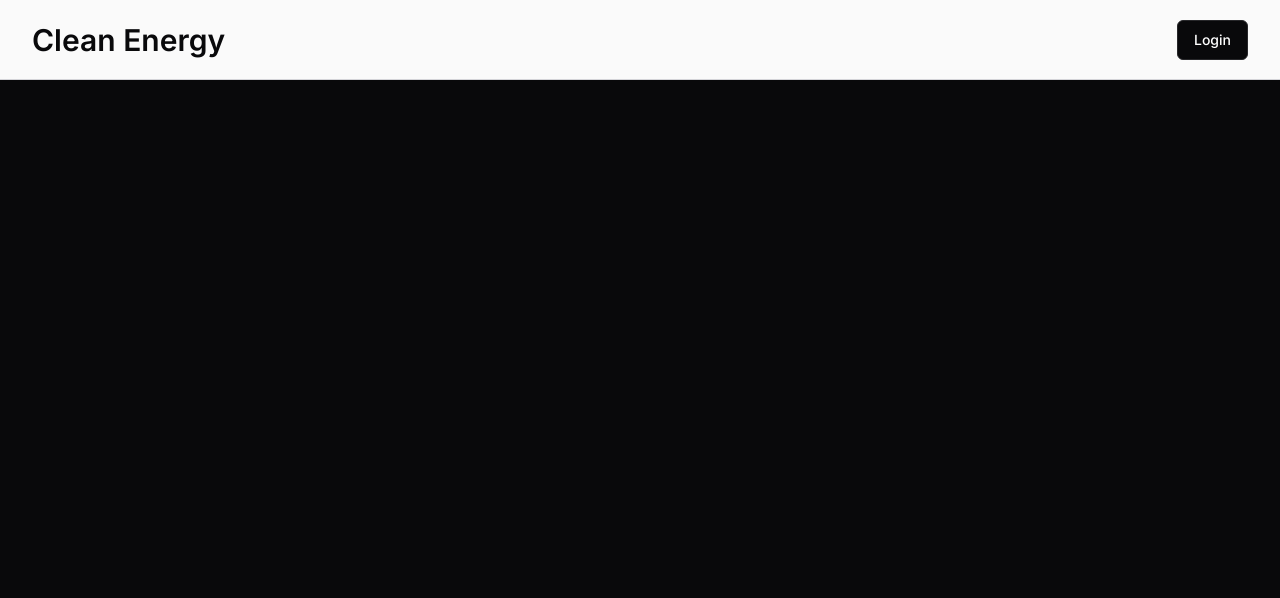
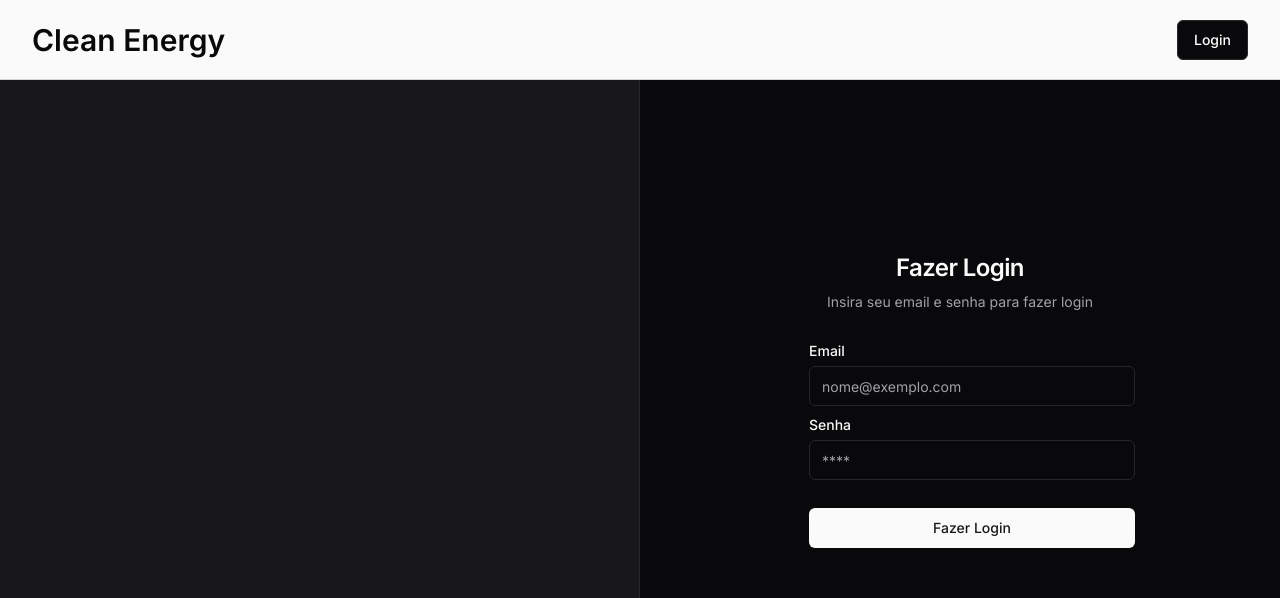
Before and after one commit to MarcoarCarleti/clean-energy, a Next.js app: page /login in a window 1280 px wide. Before the commit this address had no page. Shown: the top 598 px of the page. Built offline with nearby package versions, Linux system fonts and the light colour scheme; no server answers.

Commit message:
feat: add nextauth login

```diff
--- /dev/null
+++ b/app/(public)/login/layout.tsx
@@ -0,0 +1,24 @@
+import { getServerSession } from "next-auth";
+import { ReactNode } from "react";
+import { redirect } from "next/navigation";
+import { Metadata } from "next/types";
+import { headers } from "next/headers";
+import { authOptions } from "../../../lib/auth";
+
+interface PriateLayoutProps {
+  children: ReactNode;
+}
+
+export const metadata: Metadata = {
+  title: "Recuperium - Login",
+};
+
+export default async function PrivateLayout({ children }: PriateLayoutProps) {
+  const session = await getServerSession(authOptions);
+
+  if (session) {
+    redirect("/admin");
+  }
+
+  return <>{children}</>;
+}
--- /dev/null
+++ b/app/(public)/login/page.tsx
@@ -0,0 +1,121 @@
+"use client";
+
+import { Label } from "@/components/ui/label";
+import { Input } from "@/components/ui/input";
+import { Button, buttonVariants } from "@/components/ui/button";
+import Link from "next/link";
+import { cn } from "@/lib/utils";
+import {
+  FormEvent,
+  FormEventHandler,
+  useEffect,
+  useState,
+  useTransition,
+} from "react";
+import { useRouter } from "next/navigation";
+import { CommandIcon } from "lucide-react";
+import { signIn } from "next-auth/react";
+import { useToast } from "@/components/ui/use-toast";
+import LoadingSpinner from "@/components/loading-spinner";
+
+const Login = () => {
+  const [name, setName] = useState("");
+  const [password, setPassword] = useState("");
+  const [error, setError] = useState<boolean>(false);
+  const [pending, startTransition] = useTransition();
+
+  const { toast } = useToast();
+  const router = useRouter()
+
+  const handleLogin = async (e: FormEvent<HTMLFormElement>) => {
+    e.preventDefault();
+
+    await startTransition(async () => {
+      setError(false);
+      const login = await signIn("credentials", {
+        name,
+        password,
+        redirect: false
+      });
+
+      if (login?.status !== 200) {
+        setError(true);
+        toast({
+          variant: "destructive",
+          title: "Erro",
+          description: "Email ou senha incorretos.",
+        });
+        return;
+      }
+
+      router.push('/admin')
+
+    });
+  };
+
+  return (
+    <div className="flex w-full h-screen">
+      <div className="w-1/2 text-white lg:flex hidden  bg-zinc-900 dark:border-r gap-2" />
+
+      <div className="flex lg:w-1/2 w-full flex-row-reverse relative">
+        <div className="flex mx-auto content-center flex-wrap">
+          <div className="mx-auto flex w-full flex-col lg:space-x-6 sm:w-[350px]">
+            <div className="flex flex-col space-y-2 text-center pb-8">
+              <h1 className="text-2xl font-semibold tracking-tight">
+                Fazer Login
+              </h1>
+              <p className="text-sm text-muted-foreground">
+                Insira seu email e senha para fazer login
+              </p>
+            </div>
+            <div className="grid gap-6">
+              <form onSubmit={handleLogin}>
+                <div className="grid gap-3">
+                  <div className="grid gap-2">
+                    <Label htmlFor="email">Email</Label>
+                    <Input
+                      name="email"
+                      placeholder="nome@exemplo.com"
+                      value={name}
+                      onChange={(e) => {
+                        if (error) {
+                          setError(false);
+                        }
+
+                        setName(e.target.value);
+                      }}
+                      className={cn("", error && "text-red-500")}
+                    />
+                  </div>
+
+                  <div className="grid gap-2">
+                    <Label htmlFor="password">Senha</Label>
+                    <Input
+                      type="password"
+                      placeholder="****"
+                      value={password}
+                      onChange={(e) => {
+                        if (error) {
+                          setError(false);
+                        }
+
+                        setPassword(e.target.value);
+                      }}
+                      className={cn("", error && "text-red-500")}
+                    />
+                  </div>
+
+                  <Button className="mt-4" type="submit" disabled={pending}>
+                    {pending ? <LoadingSpinner /> : "Fazer Login"}
+                  </Button>
+                </div>
+              </form>
+            </div>
+          </div>
+        </div>
+      </div>
+    </div>
+  );
+};
+
+export default Login;
--- /dev/null
+++ b/app/api/auth/[...nextauth]/route.ts
@@ -0,0 +1,6 @@
+import NextAuth from "next-auth/next";
+import { authOptions } from "../../../../lib/auth";
+
+const handler = NextAuth(authOptions);
+
+export { handler as GET, handler as POST };
--- a/app/layout.tsx
+++ b/app/layout.tsx
@@ -2,6 +2,8 @@ import type { Metadata } from "next";
 import { Inter } from "next/font/google";
 import "./globals.css";
 import { Header } from "@/components/header/header";
+import { Toaster } from "@/components/ui/toaster";
+import AuthProvider from "./providers/auth";
 
 const inter = Inter({ subsets: ["latin"] });
 
@@ -18,8 +20,11 @@ export default function RootLayout({
   return (
     <html lang="en" className="dark">
       <body className={inter.className}>
-        <Header />
-        {children}
+        <AuthProvider>
+          <Toaster />
+          <Header />
+          {children}
+        </AuthProvider>
       </body>
     </html>
   );
--- /dev/null
+++ b/app/providers/auth.tsx
@@ -0,0 +1,7 @@
+"use client";
+
+import { SessionProvider, SessionProviderProps } from "next-auth/react";
+
+export default function AuthProvider({ children }: SessionProviderProps) {
+  return <SessionProvider>{children}</SessionProvider>;
+}
--- a/components/header/header.tsx
+++ b/components/header/header.tsx
@@ -1,10 +1,20 @@
+"use client";
+
+import { signIn } from "next-auth/react";
 import { Button } from "../ui/button";
+import Link from "next/link";
 
 export const Header = () => {
   return (
     <div className="flex h-20 bg-foreground text-background border-b fixed w-screen border-b-zinc-300 justify-between items-center px-8">
-      <span className="font-semibold text-3xl">Clean Energy</span>
-      <Button variant={"outline"} className="text-white">
+      <Link href={"/"}>
+        <span className="font-semibold text-3xl">Clean Energy</span>
+      </Link>
+      <Button
+        variant={"outline"}
+        className="text-white"
+        onClick={() => signIn()}
+      >
         Login
       </Button>
     </div>
--- /dev/null
+++ b/components/loading-spinner.tsx
@@ -0,0 +1,7 @@
+import { LoaderCircleIcon } from "lucide-react";
+
+const LoadingSpinner = () => {
+    return ( <LoaderCircleIcon className="animate-spin"/> );
+}
+
+export default LoadingSpinner;
--- /dev/null
+++ b/lib/auth.ts
@@ -0,0 +1,47 @@
+import { prismaClient } from "./prisma";
+import { PrismaAdapter } from "@auth/prisma-adapter";
+import { NextAuthOptions } from "next-auth";
+import { Adapter } from "next-auth/adapters";
+import CredentialsProvider from "next-auth/providers/credentials";
+import GoogleProvider from "next-auth/providers/google";
+import bcrypt from 'bcrypt'
+
+export const authOptions: NextAuthOptions = {
+    session: {
+      strategy: "jwt",
+    },
+    adapter: PrismaAdapter(prismaClient) as Adapter,
+    providers: [
+      CredentialsProvider({
+        type: "credentials",
+        credentials: {},
+        async authorize(credentials, req) {
+          const { name, password } = credentials as {
+            name: string;
+            password: string;
+          };
+
+          const user = await prismaClient.user.findFirst({
+            where: {
+              name,
+            },
+          });
+
+          const isValidPassword = user && await bcrypt.compare(password, user.password)
+
+          if (name !== user?.name || !isValidPassword) {
+            throw new Error("invalid credentials");
+          }
+
+          return user as any;
+        },
+      }),
+    ],
+    events: {},
+    pages: {
+      signIn: "/login",
+      signOut: "/login",
+    },
+    secret: process.env.NEXTAUTH_SECRET,
+    debug: process.env.NODE_ENV === "development",
+  };
--- a/package.json
+++ b/package.json
@@ -9,6 +9,7 @@
     "lint": "next lint"
   },
   "dependencies": {
+    "@auth/prisma-adapter": "^2.4.2",
     "@hookform/resolvers": "^3.9.0",
     "@prisma/client": "^5.18.0",
     "@radix-ui/react-dialog": "^1.1.1",
@@ -17,13 +18,16 @@
     "@radix-ui/react-progress": "^1.1.0",
     "@radix-ui/react-select": "^2.1.1",
     "@radix-ui/react-slot": "^1.1.0",
+    "@radix-ui/react-toast": "^1.2.1",
     "axios": "^1.7.4",
+    "bcrypt": "^5.1.1",
     "class-variance-authority": "^0.7.0",
     "clean-energy": "file:",
     "clsx": "^2.1.1",
     "cmdk": "1.0.0",
     "lucide-react": "^0.427.0",
     "next": "14.2.5",
+    "next-auth": "^4.24.7",
     "prisma": "^5.18.0",
     "react": "^18",
     "react-dom": "^18",
@@ -34,6 +38,7 @@
     "zod": "^3.23.8"
   },
   "devDependencies": {
+    "@types/bcrypt": "^5.0.2",
     "@types/node": "^20",
     "@types/react": "^18",
     "@types/react-dom": "^18",
```
Also changed, not shown: 1 other file (tests, documents, lock files or other folders).
